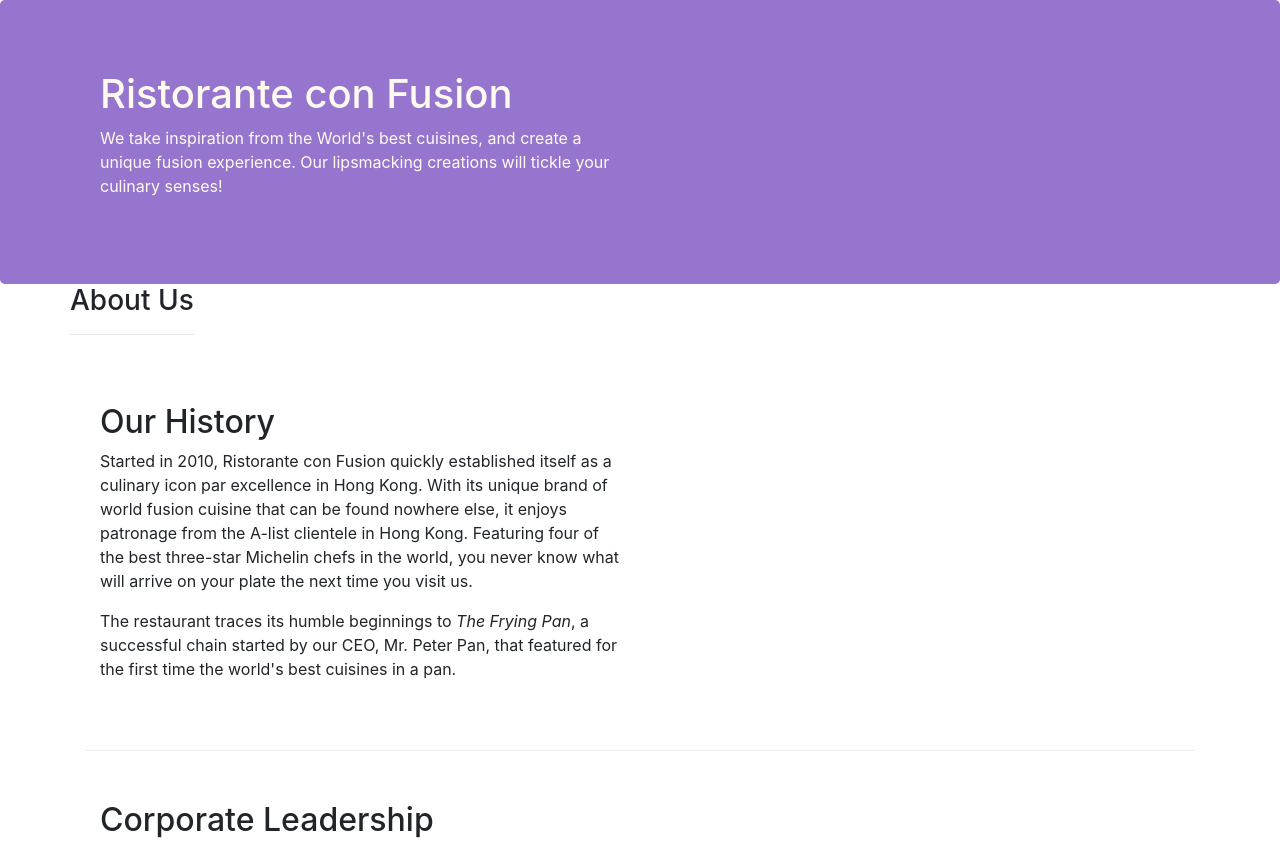
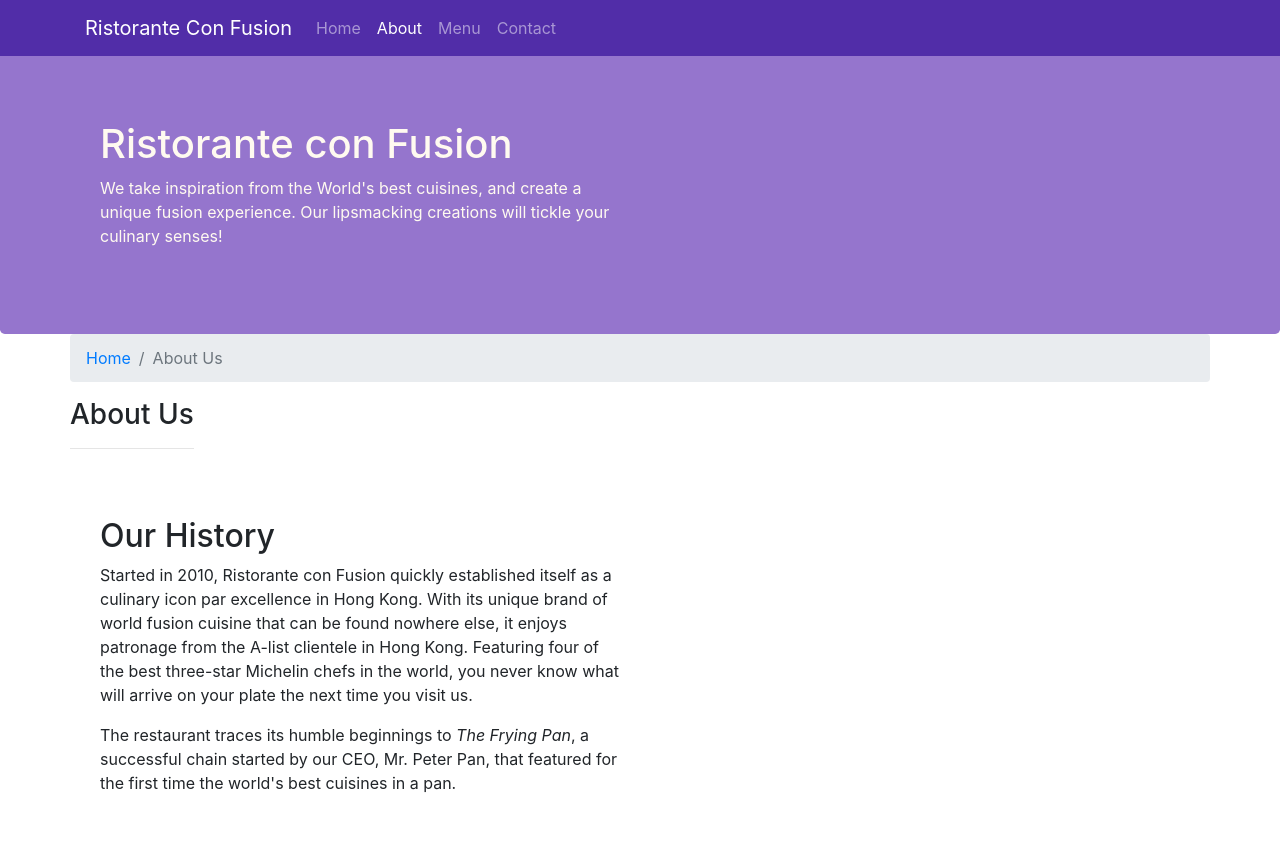
Before and after one commit to mattmaeda/front-end-web-ui-frameworks-and-tools, a website: page Bootstrap4/conFusion/aboutus.html in a window 1280 px wide. Shown: the top 842 px of the page. Drawn offline with nearby package versions, Linux system fonts and the light colour scheme.

Commit message:
navbar and breadcrumbs

```diff
--- a/Bootstrap4/conFusion/aboutus.html
+++ b/Bootstrap4/conFusion/aboutus.html
@@ -18,6 +18,23 @@
 
 <body>
 
+    <nav class="navbar navbar-dark navbar-expand-sm fixed-top">
+        <div class="container">
+            <button class="navbar-toggler" type="button" data-toggle="collapse" data-target="#Navbar">
+                <span class="navbar-toggler-icon"></span>
+            </button>
+            <a class="navbar-brand" href="./index.html">Ristorante Con Fusion</a>
+            <div class="collapse navbar-collapse" id="Navbar">
+                <ul class="navbar-nav mr-auto">
+                    <li class="nav-item"><a class="nav-link" href="./index.html">Home</a></li>
+                    <li class="nav-item active"><a class="nav-link" href="#">About</a></li>
+                    <li class="nav-item"><a class="nav-link" href="#">Menu</a></li>
+                    <li class="nav-item"><a class="nav-link" href="#">Contact</a></li>
+                </ul>
+            </div>
+        </div>
+    </nav>
+
     <header class="jumbotron">
         <div class="container">
             <div class="row row-header">
@@ -33,6 +50,10 @@
 
     <div class="container">
         <div class="row">
+            <ol class="col-12 breadcrumb">
+                <li class="breadcrumb-item"><a href="./index.html">Home</a></li>
+                <li class="breadcrumb-item active">About Us</li>
+            </ol>
             <div>
                <h3>About Us</h3>
                <hr>
@@ -108,6 +129,11 @@
         </div>
     </footer>
 
+    <!-- jQuery first, then Popper.js, then Bootstrap JS. -->
+    <script src="node_modules/jquery/dist/jquery.slim.min.js"></script>
+    <script src="node_modules/popper.js/dist/umd/popper.min.js"></script>
+    <script src="node_modules/bootstrap/dist/js/bootstrap.min.js"></script>
+
 </body>
 
 </html>
--- a/Bootstrap4/conFusion/css/styles.css
+++ b/Bootstrap4/conFusion/css/styles.css
@@ -1,3 +1,12 @@
+body{
+    padding:50px 0px 0px 0px;
+    z-index:0;
+}
+
+.navbar-dark {
+     background-color: #512DA8;
+}
+
 .row-header{
     margin:0px auto;
     padding:0px;
```
Also changed, not shown: Bootstrap4/conFusion/index.html (+17 -0 lines).
